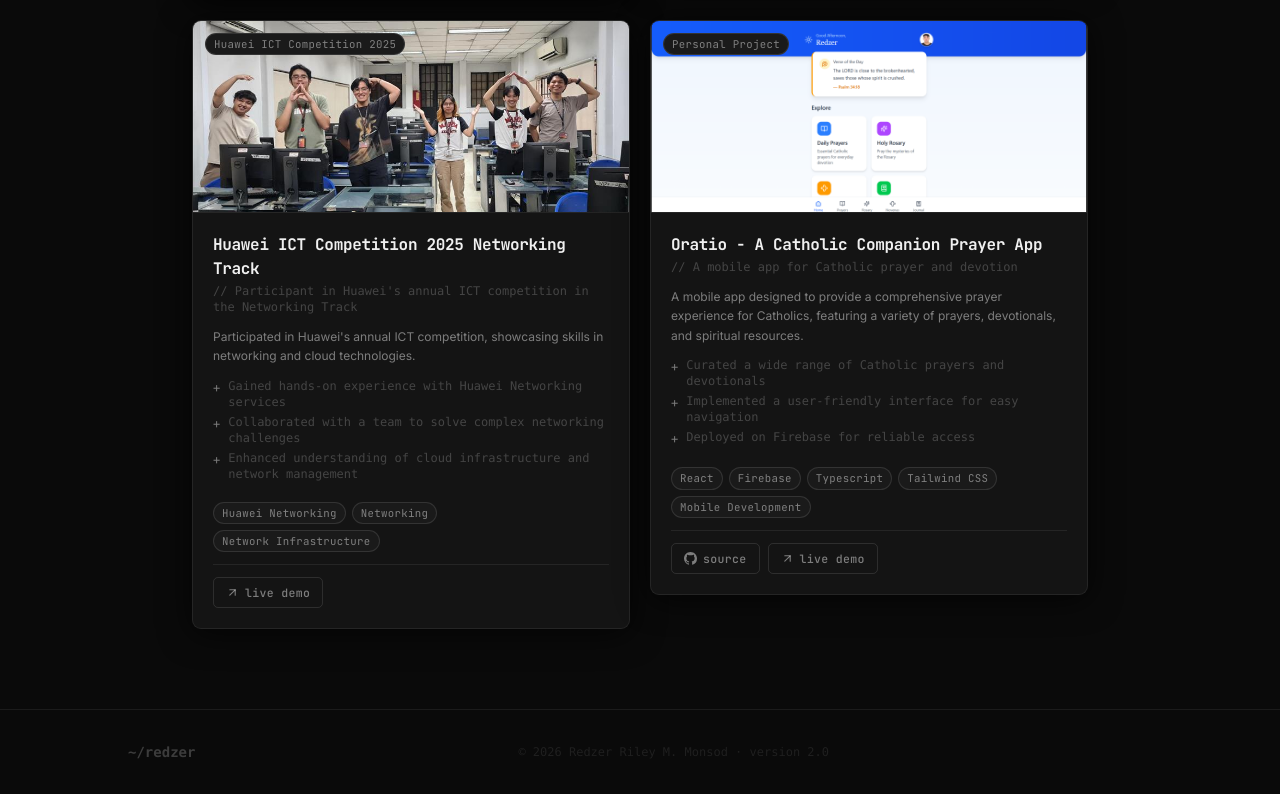
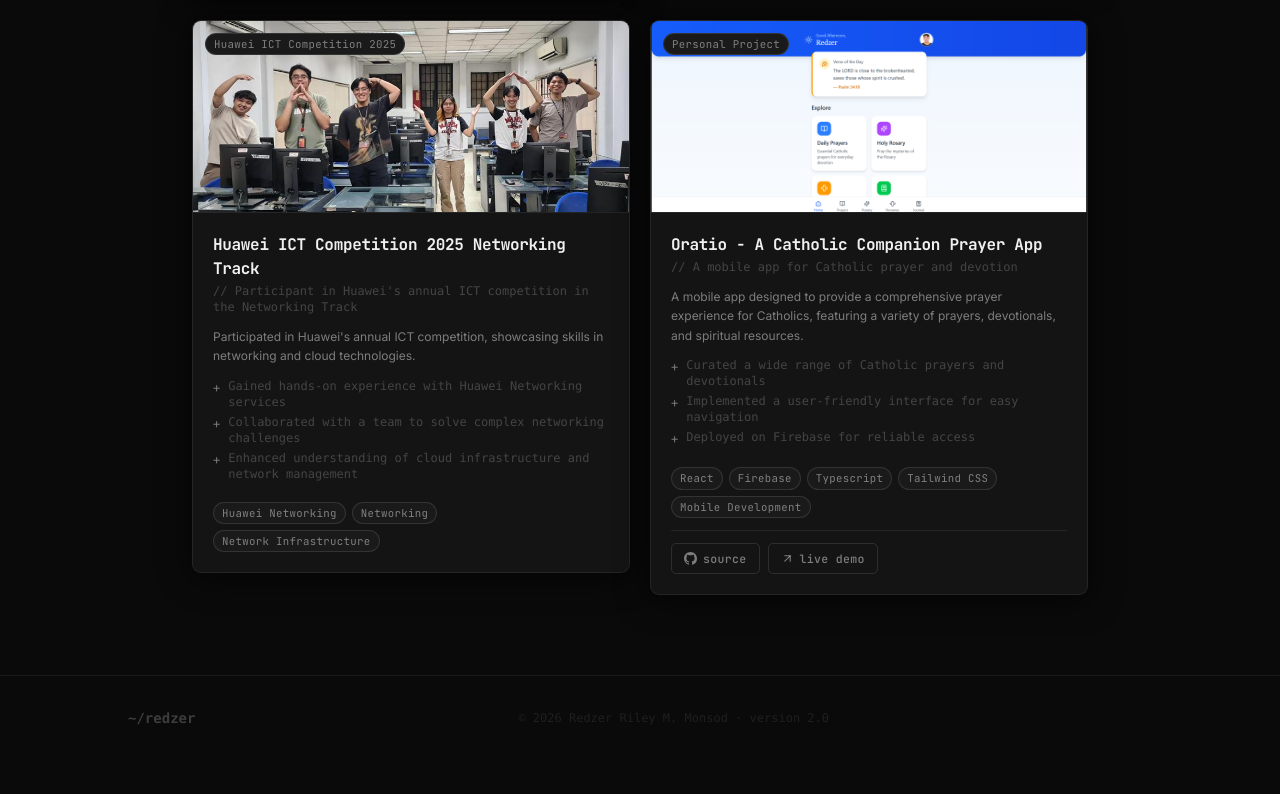
Before and after one commit to RedzerRiley/RedzerMonsod-Portfolio-Website, a React (Vite) app: page /#/ in a window 1280 px wide. Shown: the part 2134-2928 px from the top of the page. After the commit the page ends 2894 px from the top, so only its background shows below. Built offline with nearby package versions, Linux system fonts and the light colour scheme.

Commit message:
Remove the link for the huawei

```diff
--- a/src/data/index.js
+++ b/src/data/index.js
@@ -73,7 +73,7 @@
     image: "huawei-ict.png",
     subtitle: "Participant in Huawei's annual ICT competition in the Networking Track",
     context: "Huawei ICT Competition 2025",
-    link: "https://www.huawei.com/en/events/ict-competition",
+    link: null,
     repo: null, // no repo for this one
     description:
       "Participated in Huawei's annual ICT competition, showcasing skills in networking and cloud technologies.",
```
